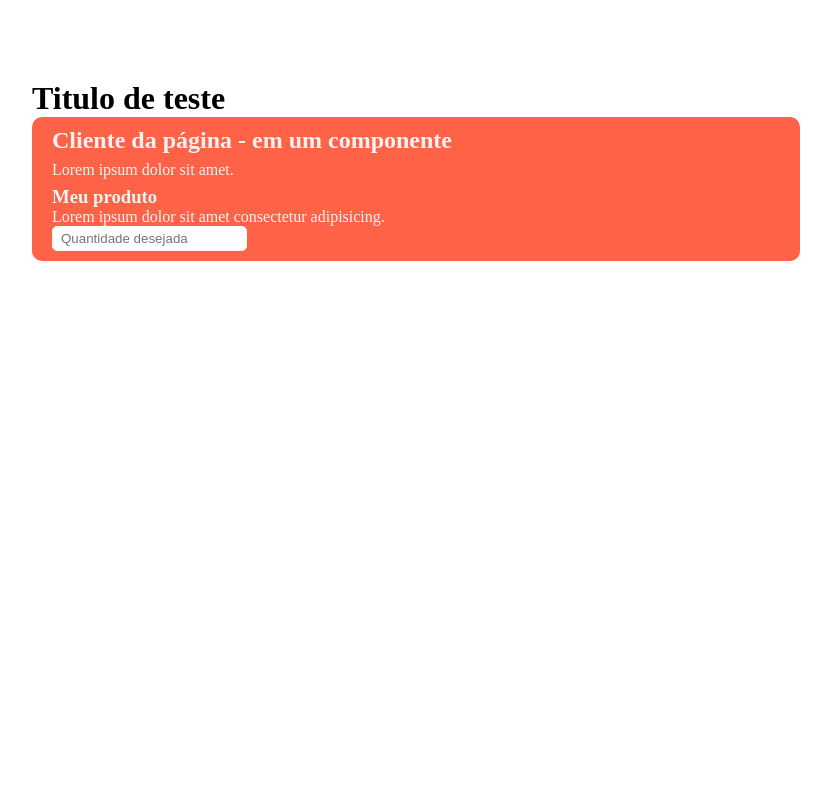
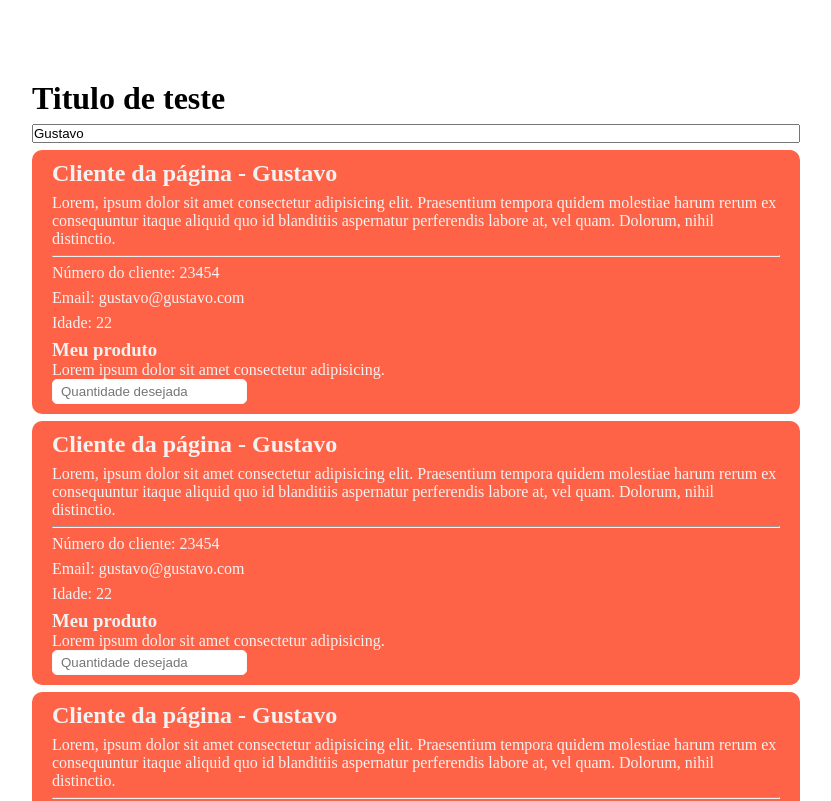
Before and after one commit to Xav86/treino-api-e-vue, a Vue app in the folder lista-interativa/: page / in a window 1280 px wide. Shown: the top 801 px of the page, without its empty margins (224-1055 px from the left). Built offline with nearby package versions, Linux system fonts and the light colour scheme.

Commit message:
repostando os mesmos códigos por causa de um bug que ocorreu

```diff
--- a/lista-interativa/src/App.vue
+++ b/lista-interativa/src/App.vue
@@ -1,7 +1,11 @@
 <template>
   <div class="container">
     <h1>Titulo de teste</h1>
-    <ClientePage/>
+    <input type="text" v-model="dados.nome">
+    <ClientePage :dados="dados"/>
+    <ClientePage :dados="dados"/>
+    <ClientePage :dados="dados"/>
+    <ClientePage :dados="dados"/>
   </div>
 </template>
 
@@ -12,6 +16,16 @@ export default {
   name: 'App',
   components: {
     ClientePage
+  },
+  data() {
+    return {
+      nomeLegal: 'Gustavo',
+      dados: {
+        nome: 'Gustavo',
+        email: 'gustavo@gustavo.com',
+        idade: 22
+      }
+    }
   }
 }
 </script>
@@ -24,6 +38,9 @@ export default {
   }
 
   .container {
+    display: flex;
+    flex-direction: column;
+    gap: 7px;
     padding:  10vh 20vw;
   }
 </style>
--- a/lista-interativa/src/components/ClientePage.vue
+++ b/lista-interativa/src/components/ClientePage.vue
@@ -1,7 +1,11 @@
 <template>
     <div class="cliente">
-        <h2>Cliente da página - em um componente</h2>
-        <p>Lorem ipsum dolor sit amet.</p>
+        <h2>Cliente da página - {{ dados.nome }}</h2>
+        <p>{{ descricao }}</p>
+        <hr>
+        <p>Número do cliente: {{ numero }}</p>
+        <p>Email: {{ dados.email }}</p>
+        <p>Idade: {{ dados.idade }}</p>
         <ProdutoPage/>
     </div>
 </template>
@@ -13,6 +17,15 @@ export default {
     name: 'ClientePage',
     components: {
         ProdutoPage
+    },
+    data(){
+        return {
+            numero: 23454,
+            descricao: 'Lorem, ipsum dolor sit amet consectetur adipisicing elit. Praesentium tempora quidem molestiae harum rerum ex consequuntur itaque aliquid quo id blanditiis aspernatur perferendis labore at, vel quam. Dolorum, nihil distinctio.'
+        }
+    },
+    props: {
+        dados: Object
     }
 }
 
```
Also changed, not shown: 1 other file (tests, documents, lock files or other folders).
